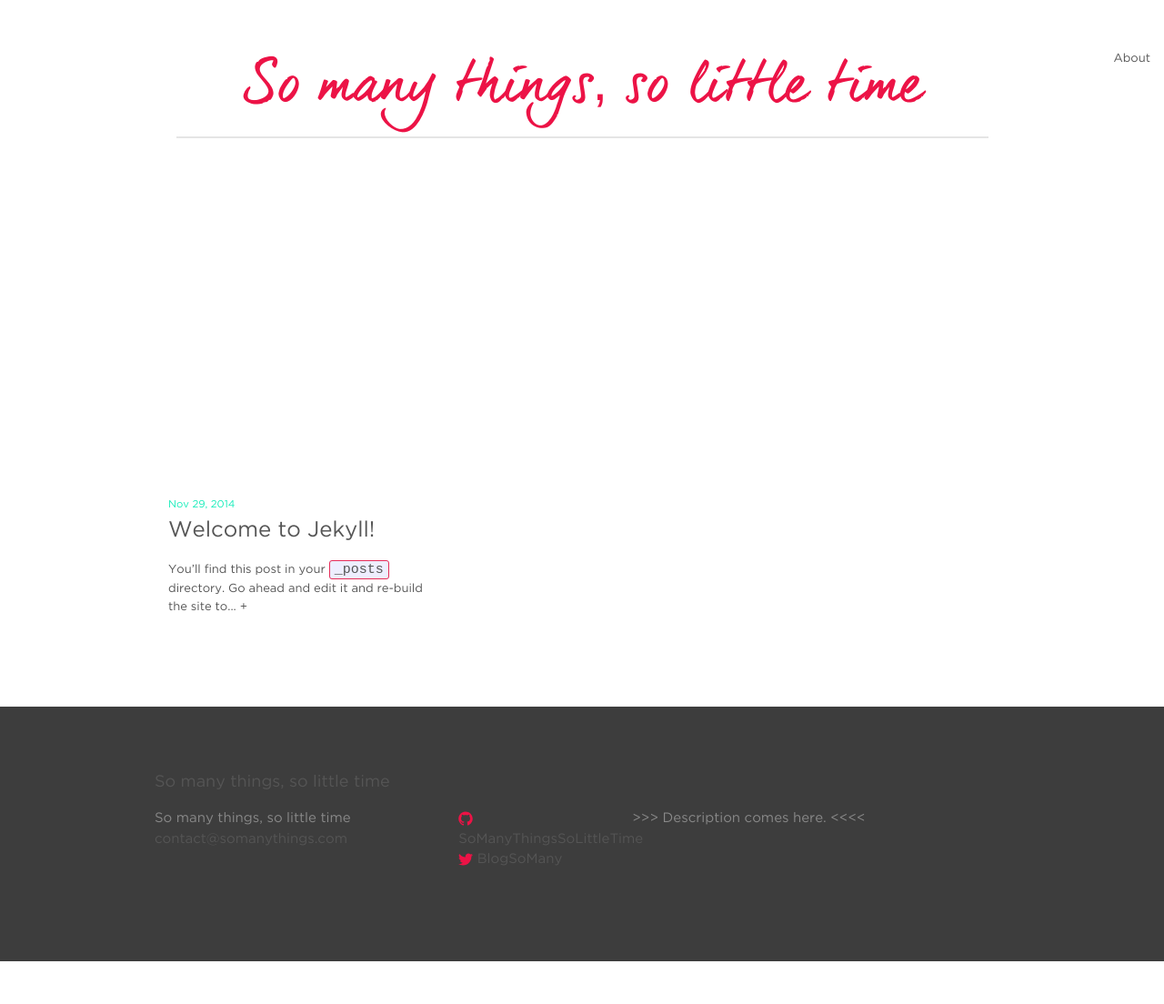
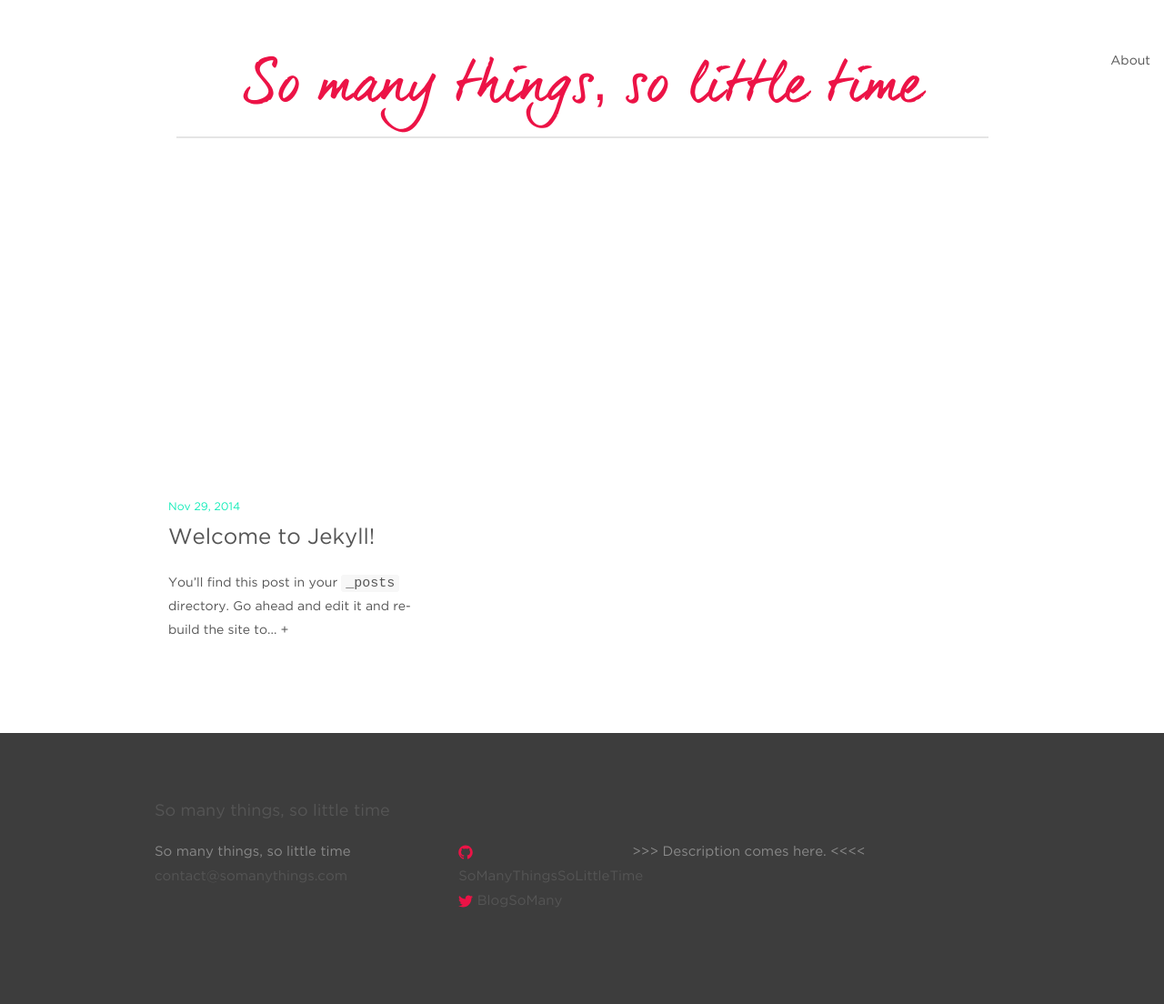
Before and after one commit to somanythingssolittletime/somanythingssolittletime.github.io, a Jekyll site: the page built from index.html, in a window 1280 px wide. Shown: the whole page at 91% size. Built offline with Jekyll 4.4.1, drawn with Linux system fonts in a browser that asks for light colours; some web fonts are replaced; before the commit the page ends 1057 px from its top, so only the background shows below that.

Commit message:
improves text formatting

```diff
--- a/_sass/_base.scss
+++ b/_sass/_base.scss
@@ -107,12 +107,11 @@ a {
  * Blockquotes
  */
 blockquote {
-    color: $rose-color;
+    color: $brand-color;
     border-left: 4px solid $rose-color-light;
     padding-left: $spacing-unit / 2;
     font-size: 18px;
     letter-spacing: -1px;
-    font-style: italic;
 
     > :last-child {
         margin-bottom: 0;
@@ -127,9 +126,8 @@ blockquote {
 pre,
 code {
     font-size: 15px;
-    border: 1px solid $rose-color-light;
     border-radius: 3px;
-    background-color: #eef;
+      background-color: #f7f7f7;
 }
 
 code {
@@ -138,7 +136,7 @@ code {
 
 pre {
     padding: 8px 12px;
-    overflow-x: scroll;
+    overflow-x: hidden;
 
     > code {
         border: 0;
--- a/public/css/main.scss
+++ b/public/css/main.scss
@@ -32,9 +32,9 @@
 // Our variables
 $brand-font-family: dearJoe, Helvetica, sans-serif;
 $base-font-family: gothambook, Helvetica, sans-serif;
-$base-font-size:   13px;
+$base-font-size:   14px;
 $small-font-size:  $base-font-size * 0.875;
-$base-line-height: 1.5;
+$base-line-height: 1.8;
 
 $spacing-unit:     30px;
 
```
